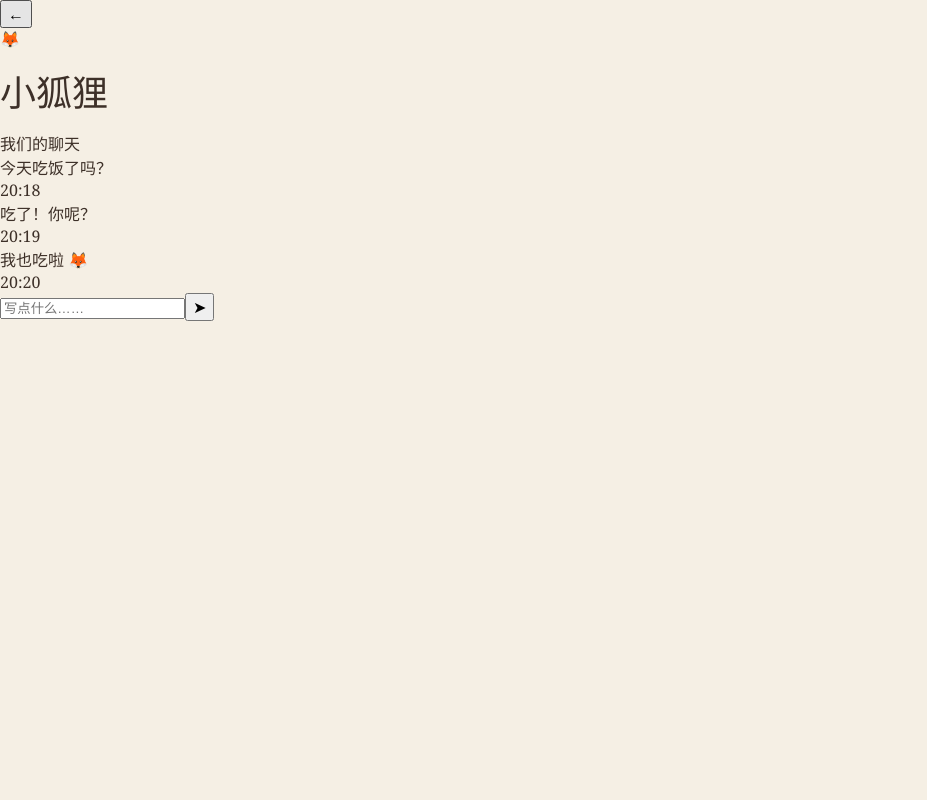
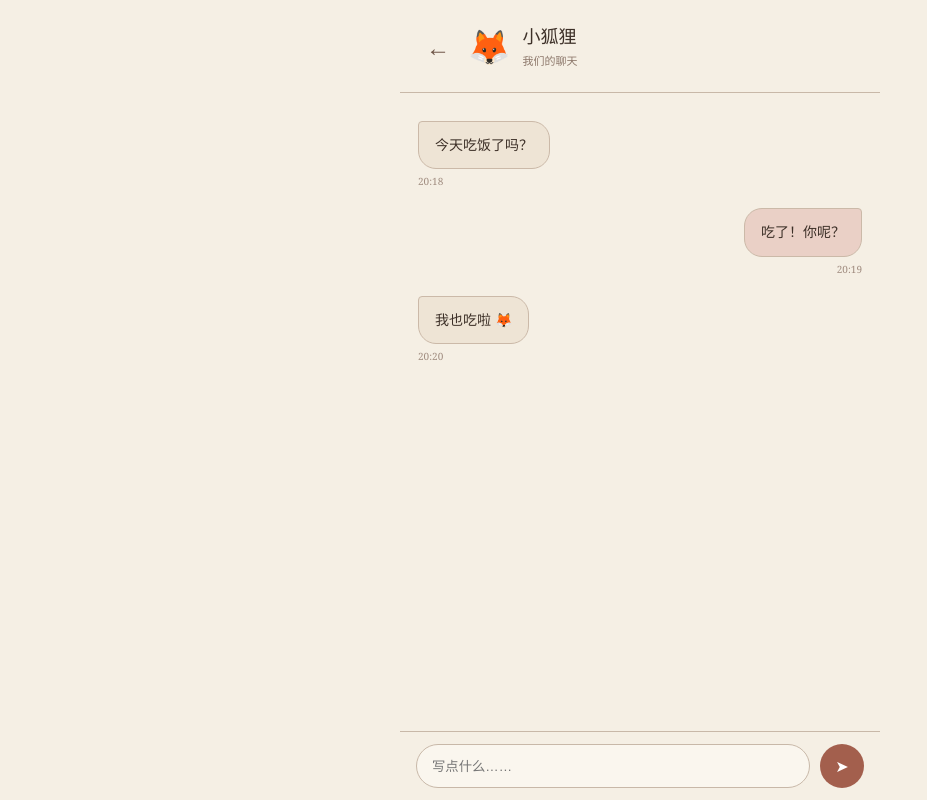
Before and after one commit to izumi05012-cmyk/fox-little-world, a React (Vite) app: page / in a window 1280 px wide. Both pictures are taken after a click on the button 610 px from the left and 746 px from the top of the page. Shown: the whole page, without its empty margins (0-927 px from the left). Built offline with nearby package versions, Linux system fonts and the light colour scheme.

Commit message:
Update style.css

```diff
--- a/src/style.css
+++ b/src/style.css
@@ -96,3 +96,120 @@ h1 {
   height: 24px;
   display: block;
 }
+/* ===== Chat ===== */
+
+.chat-page {
+  min-height: 100vh;
+  max-width: 480px;
+  margin: 0 auto;
+  background: #f5efe4;
+  display: flex;
+  flex-direction: column;
+}
+
+.chat-header {
+  display: flex;
+  align-items: center;
+  gap: 12px;
+  padding: 22px 20px;
+  border-bottom: 1px solid #c8b8a8;
+}
+
+.chat-header > button {
+  border: 0;
+  background: none;
+  font-size: 24px;
+  color: #6e5547;
+  cursor: pointer;
+}
+
+.chat-avatar {
+  font-size: 34px;
+}
+
+.chat-header h1 {
+  margin: 0;
+  font-size: 18px;
+}
+
+.chat-header span {
+  font-size: 11px;
+  color: #8d786b;
+}
+
+.messages {
+  flex: 1;
+  padding: 28px 18px 100px;
+  overflow-y: auto;
+}
+
+.message-row {
+  display: flex;
+  flex-direction: column;
+  margin-bottom: 20px;
+}
+
+.message-row.me {
+  align-items: flex-end;
+}
+
+.message-row.other {
+  align-items: flex-start;
+}
+
+.message-bubble {
+  max-width: 75%;
+  padding: 12px 16px;
+  font-family: -apple-system, BlinkMacSystemFont, "Segoe UI", sans-serif;
+  font-size: 14px;
+  line-height: 1.6;
+  border: 1px solid #cbb9a8;
+}
+
+.message-row.other .message-bubble {
+  background: #eee4d5;
+  border-radius: 4px 18px 18px 18px;
+}
+
+.message-row.me .message-bubble {
+  background: #ead0c6;
+  border-radius: 18px 4px 18px 18px;
+}
+
+.message-row time {
+  margin-top: 5px;
+  font-size: 10px;
+  color: #a18d80;
+}
+
+.chat-input {
+  position: fixed;
+  bottom: 0;
+  width: min(480px, 100%);
+  display: flex;
+  gap: 10px;
+  padding: 12px 16px;
+  background: rgba(245, 239, 228, 0.96);
+  border-top: 1px solid #c8b8a8;
+}
+
+.chat-input input {
+  flex: 1;
+  min-width: 0;
+  padding: 12px 15px;
+  border: 1px solid #c8b8a8;
+  border-radius: 22px;
+  outline: none;
+  background: #faf6ee;
+  color: #3d3028;
+}
+
+.chat-input button {
+  width: 44px;
+  height: 44px;
+  border: 0;
+  border-radius: 50%;
+  background: #a35f4d;
+  color: white;
+  cursor: pointer;
+}
```
